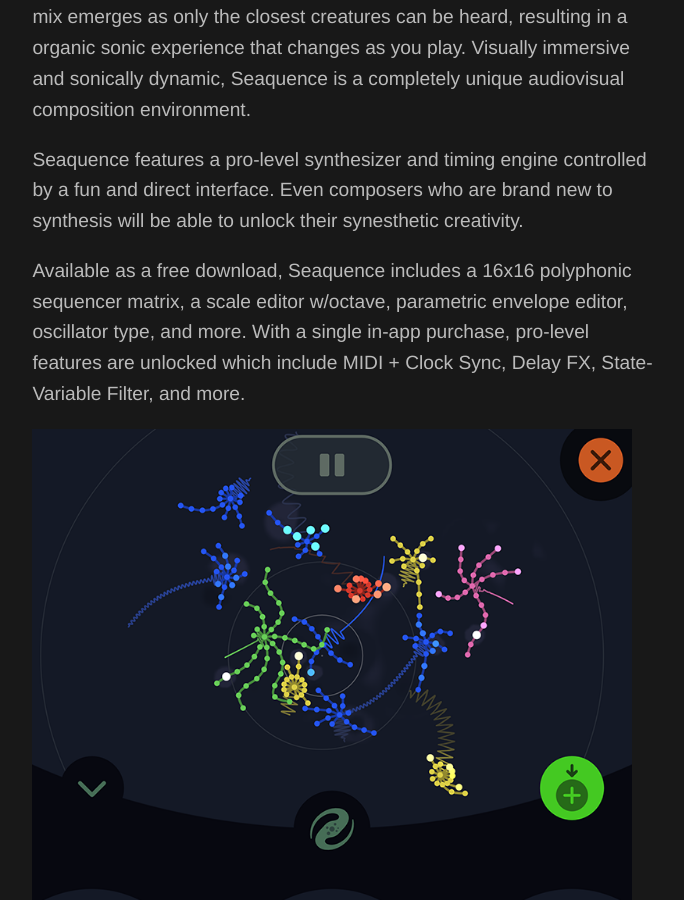
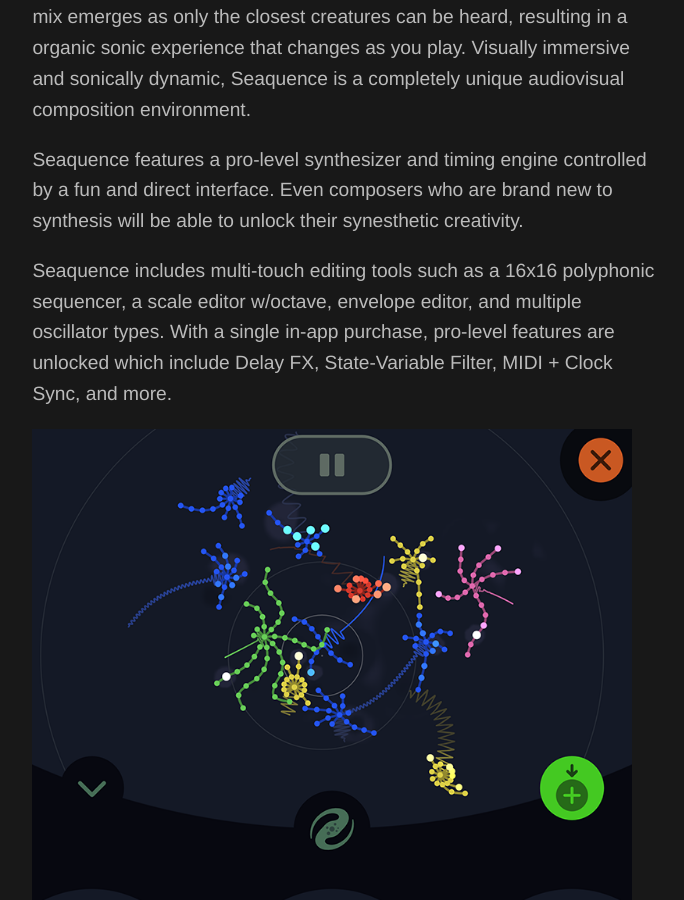
Before and after one commit to oknk/seaquence, a Jekyll site: the page built from press.md, in a window 1280 px wide and 900 px high, scrolled down 1046 px. Shown: the whole window, without its empty margins (296-980 px from the left). Built offline with Jekyll 4.4.1, drawn with Linux system fonts in a browser that asks for light colours; some of the changed text lies outside the part shown.

Commit message:
Trivial press updates

```diff
--- a/press.md
+++ b/press.md
@@ -21,7 +21,7 @@
 
 Seaquence features a pro-level synthesizer and timing engine controlled by a fun and direct interface. Even composers who are brand new to synthesis will be able to unlock their synesthetic creativity.
 
-Available as a free download, Seaquence includes a 16x16 polyphonic sequencer matrix, a scale editor w/octave, parametric envelope editor, oscillator type, and more. With a single in-app purchase, pro-level features are unlocked which include MIDI + Clock Sync, Delay FX, State-Variable Filter, and more.
+Seaquence includes multi-touch editing tools such as a 16x16 polyphonic sequencer, a scale editor w/octave, envelope editor, and multiple oscillator types. With a single in-app purchase, pro-level features are unlocked which include Delay FX, State-Variable Filter, MIDI + Clock Sync, and more.
 
 <img src="{{site.baseurl}}/images/Seaquence-screenshot_iPad12.9_2x_browser_thumb.png" />
 
```
Also changed, not shown: other parts of press.md (+3 -1 lines).
